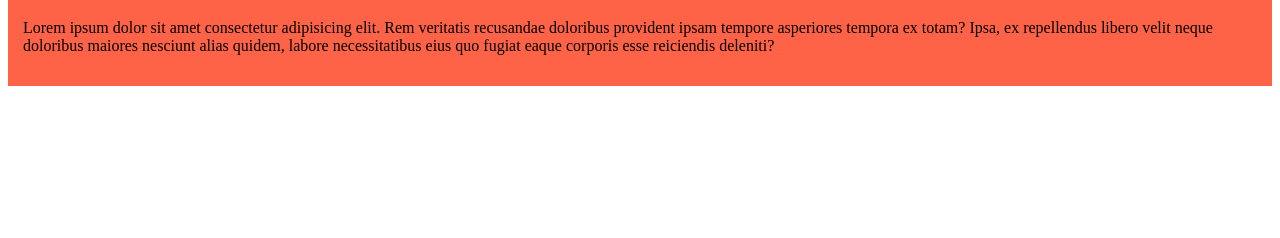
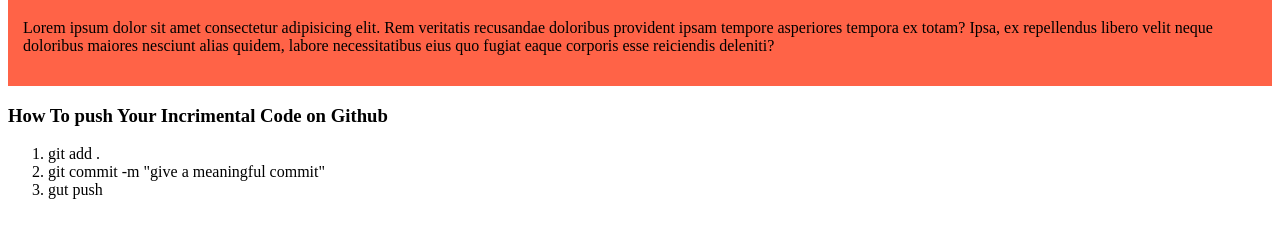
Before and after one commit to asifulislamstudio/my-scond-git-repo, a plain HTML site: page index.html in a window 1280 px wide. Shown: the part 84-322 px from the top of the page. Drawn offline with Linux system fonts and the light colour scheme.

Commit message:
an ol list added

```diff
--- a/index.html
+++ b/index.html
@@ -13,5 +13,15 @@
         <h1> my first git hub website</h1>
     <p>Lorem ipsum dolor sit amet consectetur adipisicing elit. Rem veritatis recusandae doloribus provident ipsam tempore asperiores tempora ex totam? Ipsa, ex repellendus libero velit neque doloribus maiores nesciunt alias quidem, labore necessitatibus eius quo fugiat eaque corporis esse reiciendis deleniti?</p>
     </div>
+    <div class="code_push">
+        <h3>
+            How To push Your Incrimental Code on Github
+        </h3>
+        <ol>
+            <li>git add .</li>
+            <li>git commit -m "give a meaningful commit"</li>
+            <li>gut push</li>
+        </ol>
+    </div>
 </body>
 </html>
```
